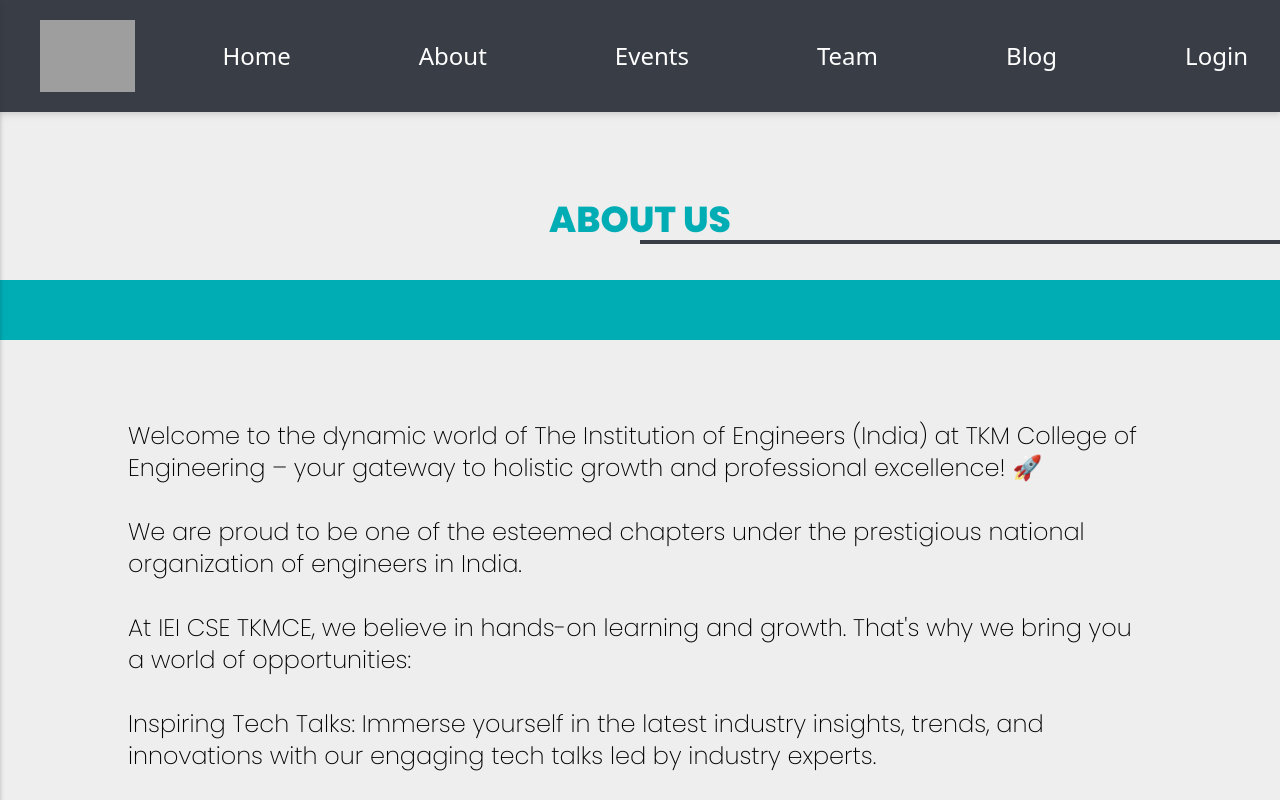
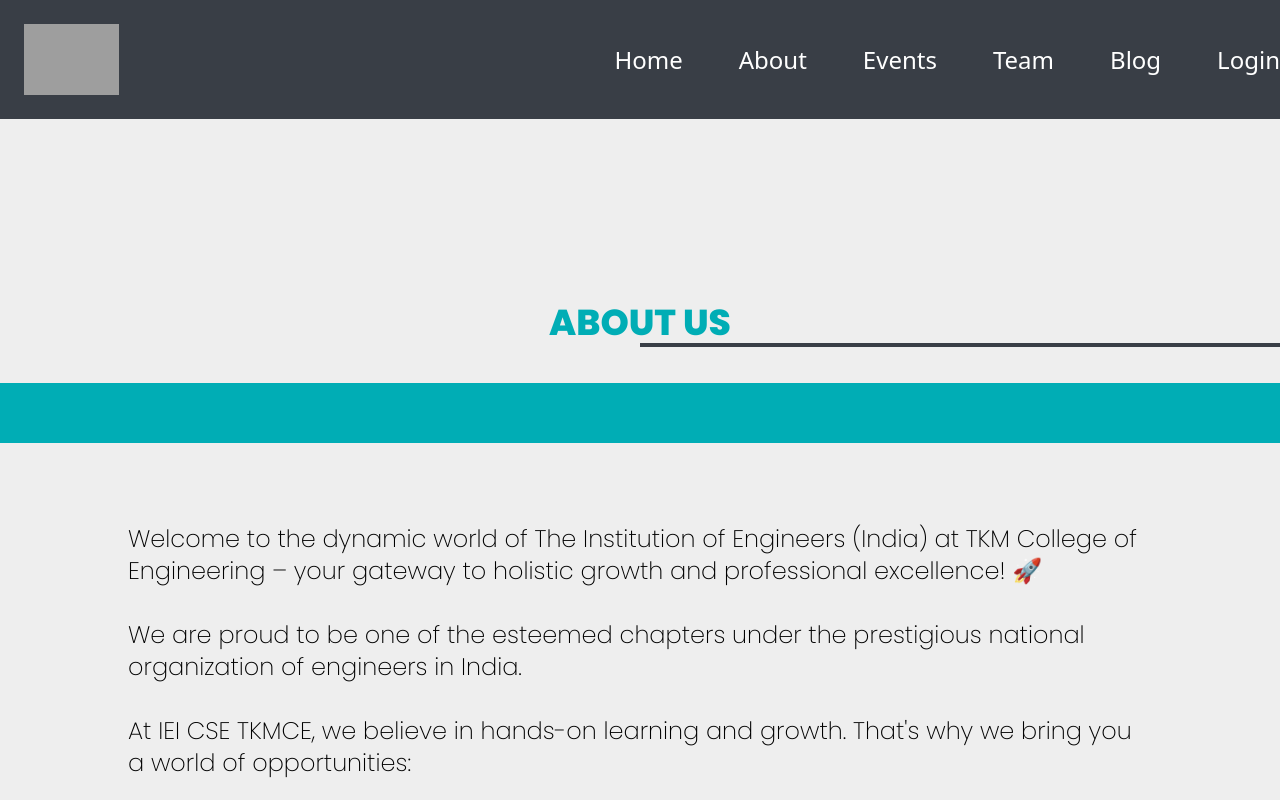
Before and after one commit to agastus047/iei-cse-tkmce, a Next.js app: page /About in a window 1280 px wide. Shown: the top 800 px of the page. Built offline with nearby package versions, Linux system fonts and the light colour scheme; grey boxes are pictures that could not be loaded.

Commit message:
navbar changed and new sidebar

```diff
--- a/package.json
+++ b/package.json
@@ -11,9 +11,8 @@
   "dependencies": {
     "@emotion/react": "^11.11.1",
     "@emotion/styled": "^11.11.0",
-    "@mui/icons-material": "^5.14.12",
-    "@mui/icons-material": "^5.14.11",
-    "@mui/material": "^5.14.11",
+    "@mui/icons-material": "^5.14.13",
+    "@mui/material": "^5.14.13",
     "@next/font": "^13.5.3",
     "autoprefixer": "10.4.16",
     "next": "^13.5.2",
--- a/src/components/Events.jsx
+++ b/src/components/Events.jsx
@@ -19,7 +19,7 @@
 ));
 
   return(
-    <div className="flex flex-col">
+    <div className="flex bg-white flex-col">
        <div className="text-5xl mx-auto mt-10  font-bold text-[#393E46]">EVENTS</div>
        <div><Swiper
         effect={'coverflow'}
--- a/src/components/Hero.jsx
+++ b/src/components/Hero.jsx
@@ -2,16 +2,16 @@
 
 const Hero = () => {
   return (
-    <div className="bg-hero-bg h-30 mb-40 mt-40 py-16">
+    <div className="bg-hero-bg md:h-30 mb-20 mt-40 md:mb-40 md:mt-60 py-16">
       <div className="container mx-auto text-center">
-        <h1 className="text-5xl font-oldeenglish text-black md:text-6xl">
+        <h1 className="text-5xl font-oldEnglish text-black md:text-8xl">
           The Institution of Engineers India
         </h1>
-        <h2 className='text-5xl font-oldeenglish text-black md:text-6xl'>
+        <h2 className='text-5xl font-oldEnglish text-black md:text-8xl'>
             Computer Science
         </h2>
-        <div className="h-2 bg-[#00ADB5] w-64 mx-auto my-8 md:w-128"></div>
-        <h2 className="text-2xl text-black md:text-4xl">TKM College of Engineering</h2>
+        <div className="h-1 md:h-2 bg-[#00ADB5] w-64 mx-auto my-6 md:my-8 md:w-128"></div>
+        <h2 className="text-2xl font-Poppins text-nav-bg md:text-4xl">TKM College of Engineering</h2>
       </div>
     </div>
   );
--- a/src/components/Navbar.jsx
+++ b/src/components/Navbar.jsx
@@ -1,95 +1,108 @@
-import { useState } from 'react'
-import Link from "next/link";
-import Image from "next/image";
-import Logo from "/public/assets/logo.png";
+import React, { useState } from 'react';
+import Drawer from '@mui/material/Drawer';
+import List from '@mui/material/List';
+import ListItem from '@mui/material/ListItem';
+import ListItemText from '@mui/material/ListItemText';
+import MenuIcon from '@mui/icons-material/Menu';
+import CloseIcon from '@mui/icons-material/Close';
+import Image from 'next/image';
+import Logo from '/public/assets/logo.png';
+import Link from 'next/link';
+import IconButton from '@mui/material/IconButton';
 
-function NavLink({to, children}) {
-    return <Link href={to} className={`mx-4  text-white text-2xl hover:text-[#00ADB5]`}>
-        {children}
-    </Link>
-}//styling
+function Navbar() {
+  const [open, setOpen] = useState(false);
 
-function MobileNav({open, setOpen}) {
+  const toggleDrawer = () => {
+    setOpen(!open);
+  };
+
   return (
-        <div className={`absolute  top-0 left-0 h-screen w-80 bg-white transform ${open ? "-translate-x-0" : "-translate-x-full"} transition-transform duration-300 ease-in-out filter drop-shadow-md `} >
-            <div className="z-50 mt-5 flex relative w-8 h-8 flex-col justify-between items-center md:hidden" onClick={() => {
-                    setOpen(!open)
-                }}>
-                    <span className={`h-1 w-full ml-3 bg-black rounded-lg transform transition duration-300 ease-in-out ${open ? "rotate-45 translate-y-3.5" : "hidden"}`} />
-                    <span className={`h-1 w-full ml-3 bg-black rounded-lg transform transition duration-300 ease-in-out ${open ? "-rotate-45 -translate-y-3.5" : "hidden"}`} />
-            </div>
-            <div className="w-full h-screen mt-7 flex flex-col gap-5 items-center">
-                <Link className="hover:text-[#00ADB5] text-xl font-medium my-4" href="/" onClick={() => setTimeout(() => {setOpen(!open)}, 100)}>
-                    Home
-                </Link>
-                <Link className="hover:text-[#00ADB5] text-xl font-medium my-4" href="/About" onClick={() => setTimeout(() => {setOpen(!open)}, 100)}>
-                    About
-                </Link>
-                <Link className="hover:text-[#00ADB5] text-xl font-medium my-4" href="/events" onClick={() => setTimeout(() => {setOpen(!open)}, 100)}>
-                    Events
-                </Link>
-                <Link className="hover:text-[#00ADB5] text-xl font-medium my-4" href="/team" onClick={() => setTimeout(() => {setOpen(!open)}, 100)}>
-                    Team
-                </Link>
-                <Link className="hover:text-[#00ADB5] text-xl font-medium my-4" href="/blog" onClick={() => setTimeout(() => {setOpen(!open)}, 100)}>
-                    Blog
-                </Link>
-                <Link className="hover:text-blue-500 text-xl font-medium my-4" href="/" onClick={() => setTimeout(() => {setOpen(!open)}, 100)}>
-                    Login
-                </Link>
-            </div>
-        </div>
-    )
-}
-
-export default function Navbar() {
-
-    const [open, setOpen] = useState(false)
-    return (
-        <nav className="flex filter drop-shadow-md bg-nav-bg px-4 py-8 h-28 items-center z-10">
-            <MobileNav open={open} setOpen={setOpen}/>
-
+    <div>
+      <nav className="bg-nav-bg w-full top-0 left-0 right-0">
+        <div className="container mx-auto flex flex-row justify-between items-center">
           <div className="w-3/12 p-6 flex items-center">
-                <Link className="text-2xl font-semibold hidden md:block" href="/">
+            <Link href="/" className="text-2xl font-semibold ">
               <Image
                 src={Logo}
                 alt="Logo"
                 width={95}
                 height={75}
-                    className="cursor-pointer"
+                className="cursor-pointer transition-all hover:scale-95 md:hover:scale-100"
               />
             </Link>
           </div>
-            <div className="w-9/12 flex justify-end items-center">
-
-                <div className="z-50 flex relative w-8 h-8 flex-col justify-between items-center md:hidden" onClick={() => {
-                    setOpen(!open)
-                }}>
-                    <span className={`h-1 w-full bg-white rounded-lg transform transition duration-300 ease-in-out ${open ? "hidden" : ""}`} />
-                    <span className={`h-1 w-full bg-white rounded-lg transition-all duration-300 ease-in-out ${open ? "hidden" : "w-full"}`} />
-                    <span className={`h-1 w-full bg-white rounded-lg transform transition duration-300 ease-in-out ${open ? "hidden" : ""}`} />
+          <div className="hidden md:flex md:flex-row md:mr-0 md:gap-14">
+            <Link href="/" className="text-2xl text-white hover:text-[#00ADB5]">
+              Home
+            </Link>
+            <Link href="/about" className="text-2xl text-white hover:text-[#00ADB5]">
+              About
+            </Link>
+            <Link href="/events" className="text-2xl text-white hover:text-[#00ADB5]">
+              Events
+            </Link>
+            <Link href="/team" className="text-2xl text-white hover:text-[#00ADB5]">
+              Team
+            </Link>
+            <Link href="/blog" className="text-2xl text-white hover:text-[#00ADB5]">
+              Blog
+            </Link>
+            <Link href="/login" className="text-2xl text-white hover:text-blue-500">
+              Login
+            </Link>
           </div>
-
-                <div className="hidden xl:flex xl:gap-24">
-                    <NavLink to="/">
-                        Home
-                    </NavLink>
-                    <NavLink to="/About">
-                        About
-                    </NavLink>
-                    <NavLink to="/events">
-                        Events
-                    </NavLink>
-                    <NavLink to="/team">
-                        Team
-                    </NavLink>
-                    <NavLink to="/blog">
-                        Blog
-                    </NavLink>
-                    <NavLink to="/">
-                        Login
-                    </NavLink>
+          <div className="md:hidden">
+            <IconButton edge="start" color="inherit" aria-label="menu" onClick={toggleDrawer}>
+              {open ? <CloseIcon /> : <MenuIcon />}
+            </IconButton>
           </div>
         </div>
       </nav>
-    )}
+      <Drawer anchor="left" open={open} onClose={toggleDrawer}>
+        <div className="bg-hero-bg flex flex-col h-screen w-screen">
+          <div className="bg-hero-bg flex justify-between items-center p-2 pr-4">
+            <div></div>
+            <IconButton edge="end" color="inherit" aria-label="close" onClick={toggleDrawer}>
+              <CloseIcon />
+            </IconButton>
+          </div>
+          <List className="flex flex-col justify-between gap-10 mx-auto">
+            <ListItem button>
+              <Link href="/">
+                <ListItemText primary="Home" className='hover:text-[#00ADB5]'/>
+              </Link>
+            </ListItem>
+            <ListItem button>
+              <Link href="/about">
+                <ListItemText primary="About" className='hover:text-[#00ADB5]'/>
+              </Link>
+            </ListItem>
+            <ListItem button>
+              <Link href="/events">
+                <ListItemText primary="Events" className='hover:text-[#00ADB5]'/>
+              </Link>
+            </ListItem>
+            <ListItem button>
+              <Link href="/team">
+                <ListItemText primary="Team" className='hover:text-[#00ADB5]'/>
+              </Link>
+            </ListItem>
+            <ListItem button>
+              <Link href="/blog">
+                <ListItemText primary="Blog" className='hover:text-[#00ADB5]'/>
+              </Link>
+            </ListItem>
+            <ListItem button>
+              <Link href="/login">
+                <ListItemText primary="Login" className='hover:text-[#00ADB5]' />
+              </Link>
+            </ListItem>
+          </List>
+        </div>
+      </Drawer>
+    </div>
+  );
+}
+
+export default Navbar;
--- a/src/components/layout.js
+++ b/src/components/layout.js
@@ -7,6 +7,10 @@
   src: '../../public/fonts/ClashDisplay-Bold.otf',
   variable: '--font-clash'
 });
+const myFont2 = localFont({
+    src:'../../public/fonts/OldeEnglish.ttf',
+    variable: '--font-olde'
+})
 
 export default function Layout({children}) {
     return(
@@ -14,7 +18,7 @@
         <Head>
             <title>IEI CSE TKMCE</title>
         </Head>
-        <div className={`${myFont.variable} flex flex-col min-h-screen`}>
+        <div className={`${myFont2.variable} ${myFont.variable} flex flex-col bg-hero-bg min-h-screen`}>
             <Navbar/>
             <main className="flex-auto bg-hero-bg">{children}</main>
             <Footer/>
--- a/src/pages/About.js
+++ b/src/pages/About.js
@@ -2,7 +2,7 @@
 
 const About = () => {
   return (
-    <div className='flex-col  justify-items-center '>
+    <div className='flex-col  justify-items-center mt-24'>
         <div  className='flex flex-col justify-end items-center h-32'>
             <h1 className="font-Poppins font-extrabold text-4xl text-center" style={{color:"#00ADB5"}}>ABOUT US</h1>
 
--- a/tailwind.config.js
+++ b/tailwind.config.js
@@ -32,7 +32,7 @@
       fontFamily: {
         clash : ['var(--font-clash)'],
         michroma:['Michroma'],
-        oldEnglish: ['Olde English'],
+        oldEnglish: ['var(--font-olde)'],
         Poppins:['Poppins'],
       },
       minWidth: {
```
Also changed, not shown: 1 other file (tests, documents, lock files or other folders). Lines whose indentation alone changed are shown as unchanged.
